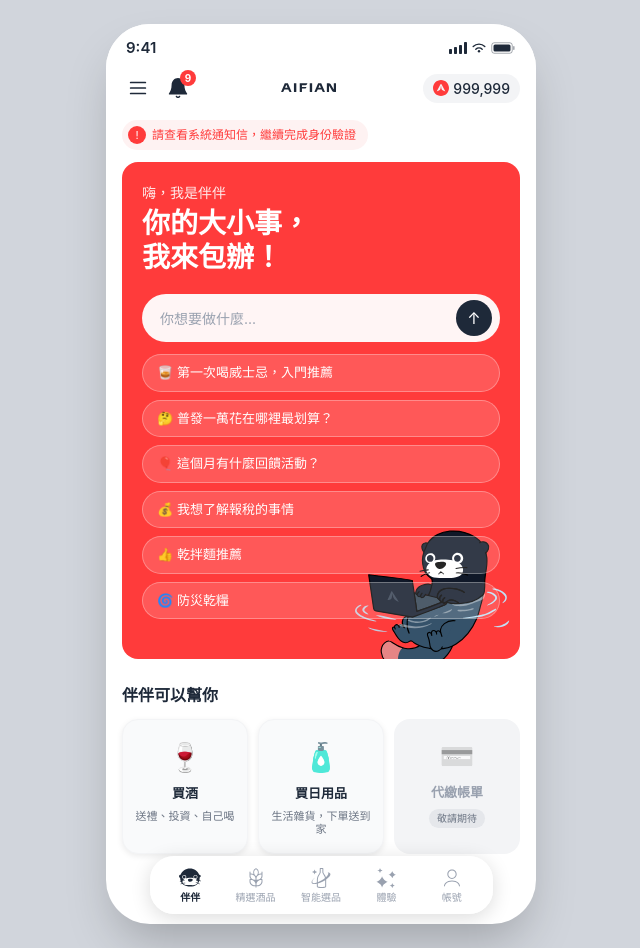
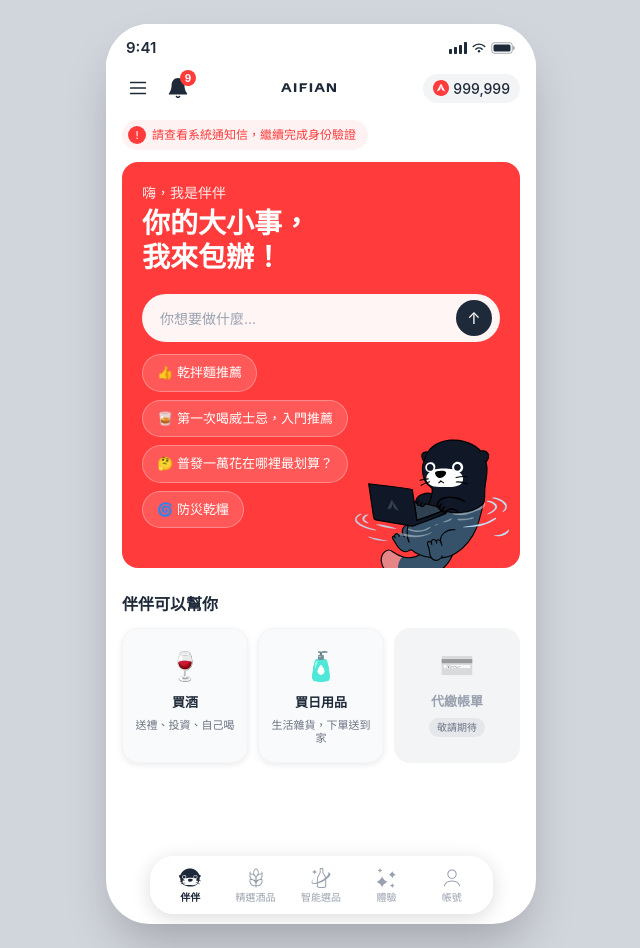
Before and after one commit to katekatechen/banban-home, a Next.js app: page /v1/banbun in a window 1280 px wide. Shown: the whole page, without its empty margins (319-959 px from the left). Built offline with nearby package versions, Linux system fonts and the light colour scheme.

Commit message:
v1：chips 最多顯示 4 個、每次隨機抽選、寬度改成依內容 hug
沿用標題輪替的 hydration-safe 寫法：SSR 先固定顯示前 4 個，
掛載後才從全部 6 個裡隨機抽 4 個；容器加 items-start 讓每個
chip 寬度依文字內容縮放，不再撐滿整行寬度。

```diff
--- a/app/v1/banbun/page.tsx
+++ b/app/v1/banbun/page.tsx
@@ -66,8 +66,11 @@ export default function BanbunHomePage() {
   // 標題固定從第一句開始 render（跟 SSR 結果一致，避免 hydration mismatch），
   // 掛載後才隨機換一句，符合「每次進首頁都會換」的需求
   const [headline, setHeadline] = useState(HEADLINES[0]);
+  // chips 固定先顯示前 4 個（跟 SSR 結果一致），掛載後才從全部裡隨機抽 4 個
+  const [chips, setChips] = useState(PROMPT_CHIPS.slice(0, 4));
   useEffect(() => {
     setHeadline(HEADLINES[Math.floor(Math.random() * HEADLINES.length)]);
+    setChips([...PROMPT_CHIPS].sort(() => Math.random() - 0.5).slice(0, 4));
   }, []);
 
   const submitHomeInput = () => {
@@ -188,13 +191,13 @@ export default function BanbunHomePage() {
               </button>
             </form>
 
-            {/* 快速提問 chips，移到輸入框下方、直排 */}
-            <div className="relative z-10 mt-3 flex flex-col gap-2">
-              {PROMPT_CHIPS.map((p) => (
+            {/* 快速提問 chips，移到輸入框下方、直排，最多 4 個、每次隨機、寬度依內容 hug */}
+            <div className="relative z-10 mt-3 flex flex-col items-start gap-2">
+              {chips.map((p) => (
                 <Link
                   key={p}
                   href={`/v1/banbun/chat?prompt=${encodeURIComponent(p)}`}
-                  className="rounded-full border border-white/30 bg-white/15 px-3.5 py-2 text-[13px] text-white"
+                  className="w-fit rounded-full border border-white/30 bg-white/15 px-3.5 py-2 text-[13px] text-white"
                 >
                   {p}
                 </Link>
```
